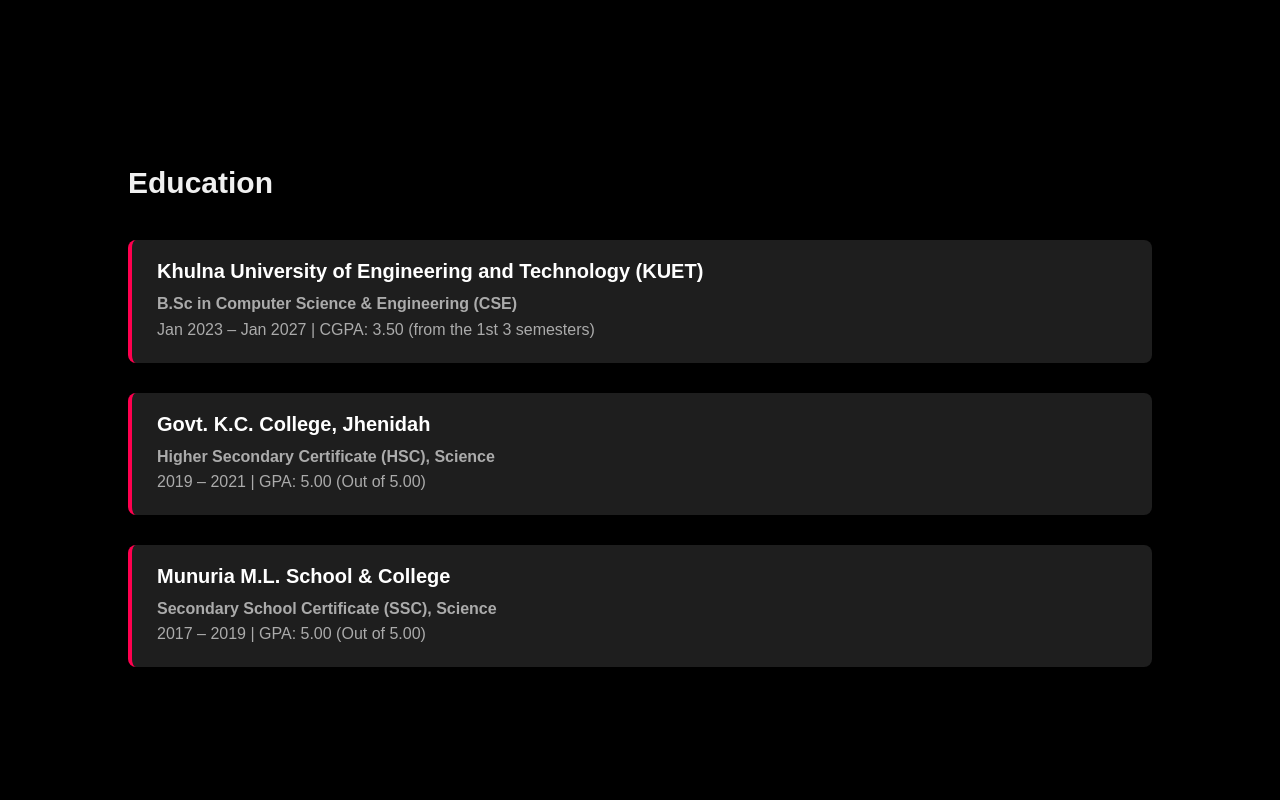
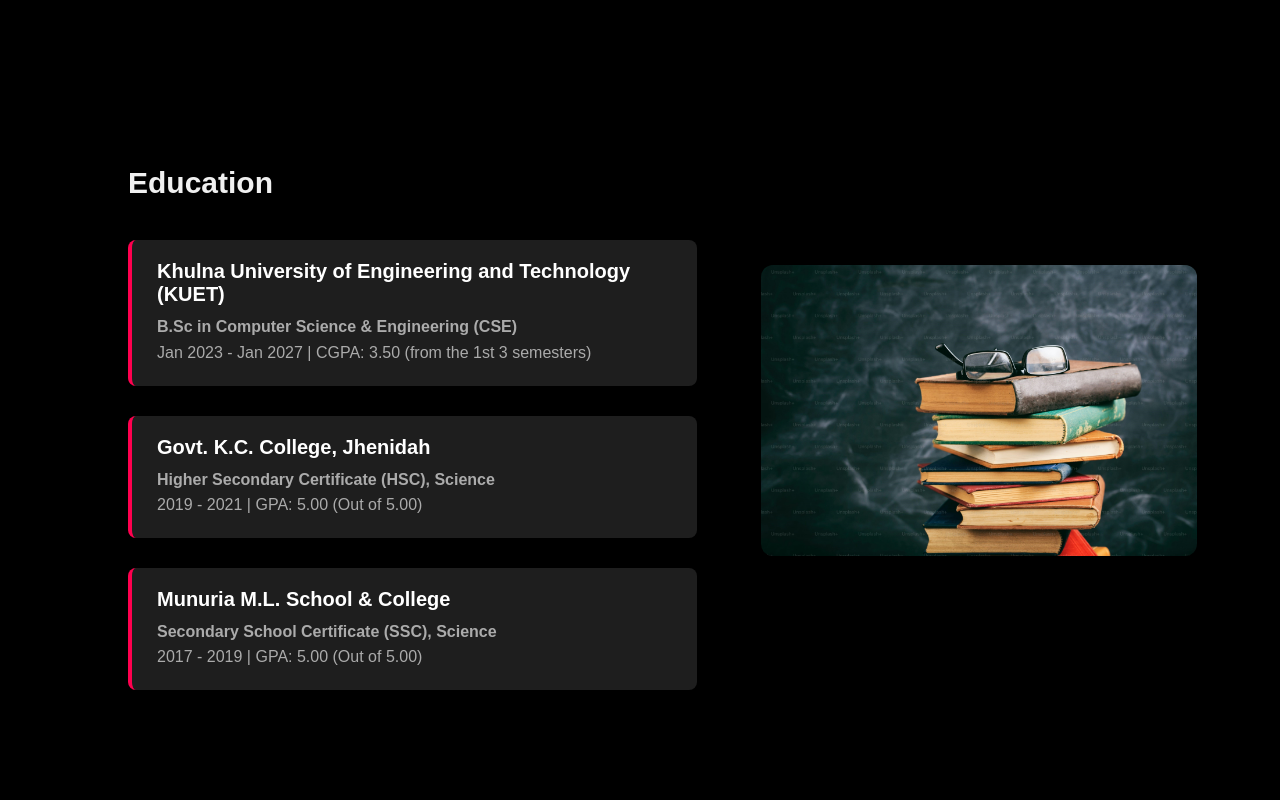
Before and after one commit to akash-kumar-biswas/Portfolio-Website, a PHP site: page / in a window 1280 px wide. Shown: the part 1398-2198 px from the top of the page. Before the commit the page ends 2065 px from the top, so only its background shows below. Run offline with PHP 8.4, Linux system fonts and the light colour scheme.

Commit message:
add image in education section

```diff
--- a/index.html
+++ b/index.html
@@ -49,32 +49,35 @@
     </div>
 
     <!-- ---------education---------- -->
-    <div id="education">
-        <div class="container">
-            <h1 class="sub-title">Education</h1>
+<div id="education">
+    <div class="container">
+        <h1 class="sub-title">Education</h1>
+
+        <div class="education-wrapper">
             <div class="education-list">
-
                 <div class="education-item">
                     <h3>Khulna University of Engineering and Technology (KUET)</h3>
                     <p><strong>B.Sc in Computer Science & Engineering (CSE)</strong></p>
-                    <p>Jan 2023 – Jan 2027 | CGPA: 3.50 (from the 1st 3 semesters)</p>
+                    <p>Jan 2023 - Jan 2027 | CGPA: 3.50 (from the 1st 3 semesters)</p>
                 </div>
-
                 <div class="education-item">
                     <h3>Govt. K.C. College, Jhenidah</h3>
                     <p><strong>Higher Secondary Certificate (HSC), Science</strong></p>
-                    <p>2019 – 2021 | GPA: 5.00 (Out of 5.00)</p>
+                    <p>2019 - 2021 | GPA: 5.00 (Out of 5.00)</p>
                 </div>
-
                 <div class="education-item">
                     <h3>Munuria M.L. School & College</h3>
                     <p><strong>Secondary School Certificate (SSC), Science</strong></p>
-                    <p>2017 – 2019 | GPA: 5.00 (Out of 5.00)</p>
+                    <p>2017 - 2019 | GPA: 5.00 (Out of 5.00)</p>
                 </div>
+            </div>
 
+            <div class="education-image">
+                <img src="Images/education.jpg" alt="Education" />
             </div>
         </div>
     </div>
+</div>
 
 </body>
 </html>
--- a/style.css
+++ b/style.css
@@ -160,12 +160,41 @@ nav ul li a:hover:after{
     color: #ababab;
 }
 
+.education-wrapper {
+    display: flex;
+    justify-content: space-between;
+    align-items: flex-start;
+    gap: 40px;
+    flex-wrap: wrap;
+    margin-top: 40px;
+}
+
 .education-list {
+    flex: 1 1 55%;
     display: flex;
     flex-direction: column;
     gap: 30px;
-    margin-top: 40px;
 }
+
+.education-image {
+    flex: 1 1 40%;
+    display: flex;
+    justify-content: center;
+    align-items: center;
+    position: relative;
+    left:35px;
+    top: 25px;
+}
+
+.education-image img {
+    height: 100%;
+    width: 300%;
+    max-width: 105%;
+    object-fit: cover;
+    border-radius: 12px;
+
+}
+
 
 .education-item {
     background: #1e1e1e;
```
Also changed, not shown: Images/education.jpg.
